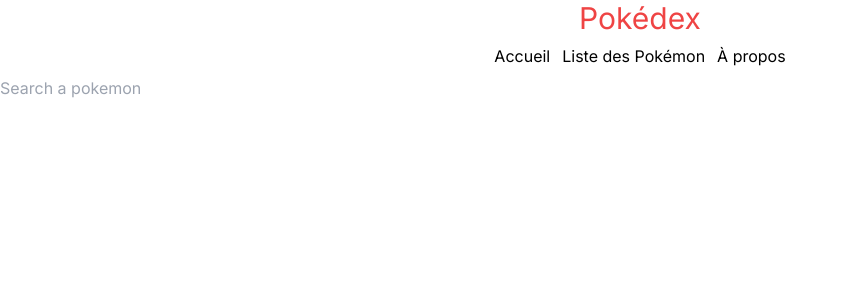
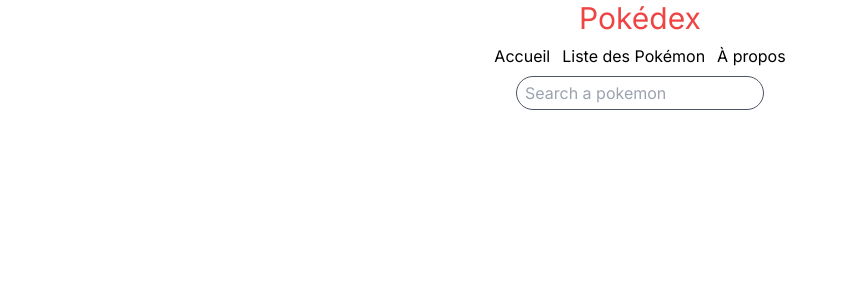
Before and after one commit to RamazanCinar/pokedex, a Next.js app: page / in a window 1280 px wide. Shown: the top 300 px of the page, without its empty margins (0-847 px from the left). Built offline with nearby package versions, Linux system fonts and the light colour scheme.

Commit message:
searchBar component : adding style

```diff
--- a/components/searchbar.jsx
+++ b/components/searchbar.jsx
@@ -8,11 +8,14 @@
     }
 
     return (
+        <div className="flex justify-center">
             <input
+                className="pl-2 p-1 border rounded-full border-gray-600"
                 type="text"
                 placeholder="Search a pokemon"
                 value={searchValue}
                 onChange={handleSearchChange}
             />
+        </div>
     )
 }
```
Lines whose indentation alone changed are shown as unchanged.
